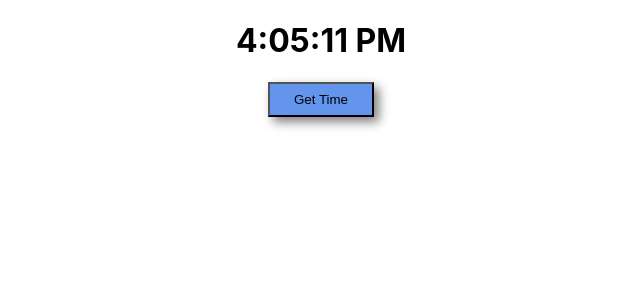
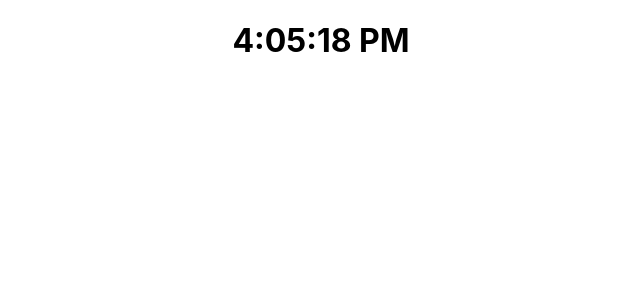
Before and after one commit to jatinnkumar/REACT-LEARNING, a React (Create React App) app: page / in a window 1280 px wide. Shown: the top 300 px of the page, without its empty margins (319-959 px from the left). Built offline with nearby package versions, Linux system fonts and the light colour scheme; the HTML template or start-up script is replaced by a standard one.

Commit message:
useState mini challange...

```diff
--- a/extra/UseState(count).jsx
+++ b/extra/UseState(count).jsx
@@ -2,7 +2,7 @@ import React, { useState } from 'react';
 import './index.css';
 
 
-const UseStateTest = () => {
+const UseStateTest1 = () => {
     const [count, updatedCount] = useState(1);
 
     const IncNum = () => {
@@ -24,4 +24,4 @@ const UseStateTest = () => {
     );
 };
 
-export default UseStateTest;
+export default UseStateTest1;
--- a/src/App.jsx
+++ b/src/App.jsx
@@ -2,22 +2,19 @@ import React, { useState } from 'react';
 import './index.css';
 
 const App = () => {
-    let currentTime = new Date().toLocaleTimeString();
-    const [time, updateTime] = useState(currentTime);
-
-    const getTime = () => {
-        currentTime = new Date().toLocaleTimeString();
-        updateTime(currentTime);
-    };
-
+    let time = new Date().toLocaleTimeString();
+    const [currentTime, updatedTime] = useState(time);
+    setInterval(() => {
+        time = new Date().toLocaleTimeString();
+        updatedTime(time);
+    }, 1000);
     return (
         <>
             <div className='btn-container'>
-                <h1>{time}</h1>
-                <button className='hookBtn' onClick={getTime}>Get Time</button>
+                <h1>{currentTime}</h1>
             </div>
         </>
     );
-};
+}
 
 export default App;
```
Also changed, not shown: extra/UseState(time).jsx (added, +23 -0 lines).
